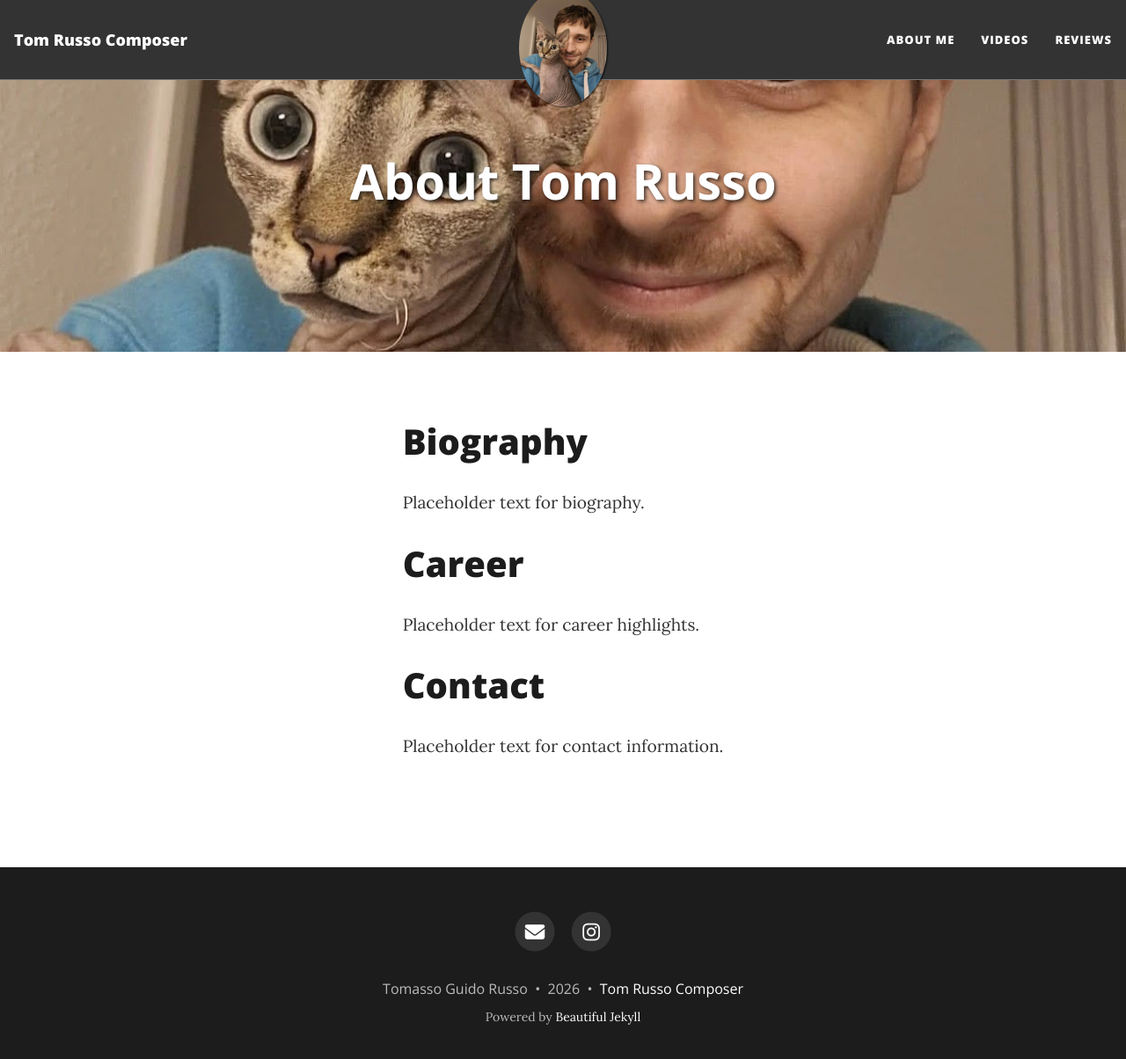
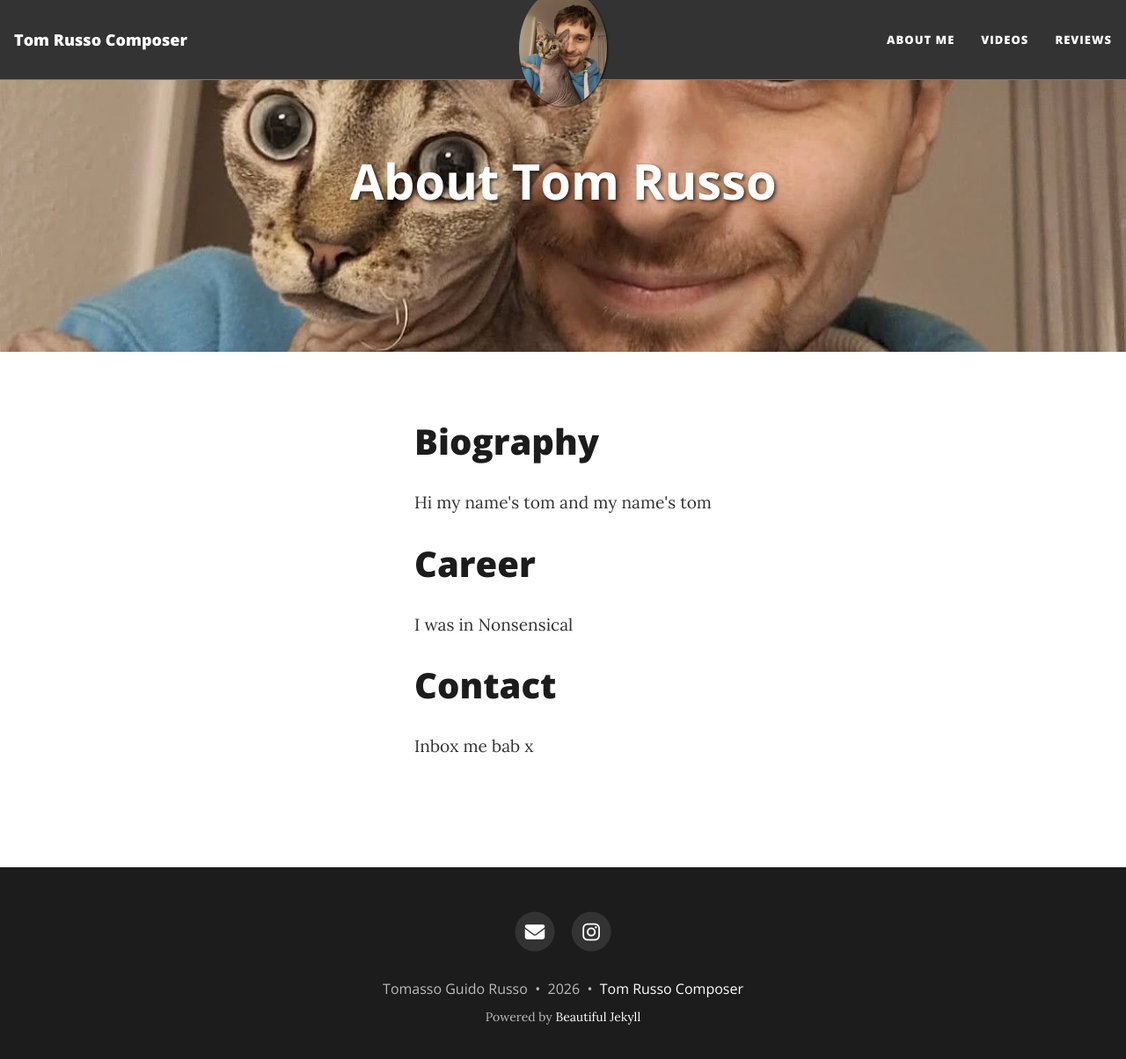
Before and after one commit to joelsolo99/tome-website, a Jekyll site: the page built from about.md, in a window 1280 px wide and 1217 px high. Shown: the top 1204 px of the window at 88% size. Built offline with Jekyll 4.4.1, drawn with Linux system fonts in a browser that asks for light colours.

Commit message:
test text on about page

```diff
--- a/about.md
+++ b/about.md
@@ -12,11 +12,11 @@ permalink: /about/
 
 <section class="about-content">
     <h2>Biography</h2>
-    <p>Placeholder text for biography.</p>
+    <p>Hi my name's tom and my name's tom</p>
 
     <h2>Career</h2>
-    <p>Placeholder text for career highlights.</p>
+    <p>I was in Nonsensical</p>
 
     <h2>Contact</h2>
-    <p>Placeholder text for contact information.</p>
+    <p>Inbox me bab x</p>
 </section>
```
